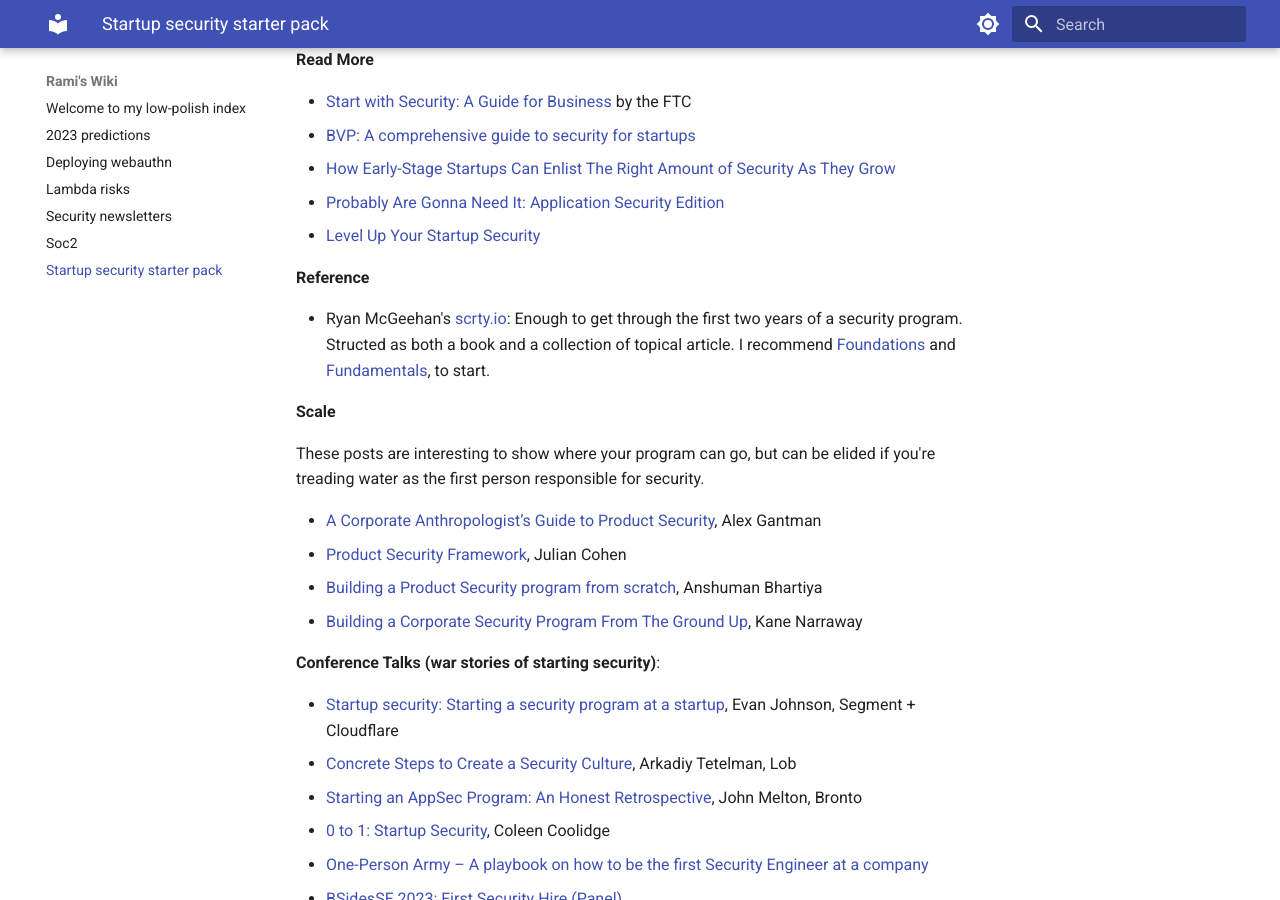
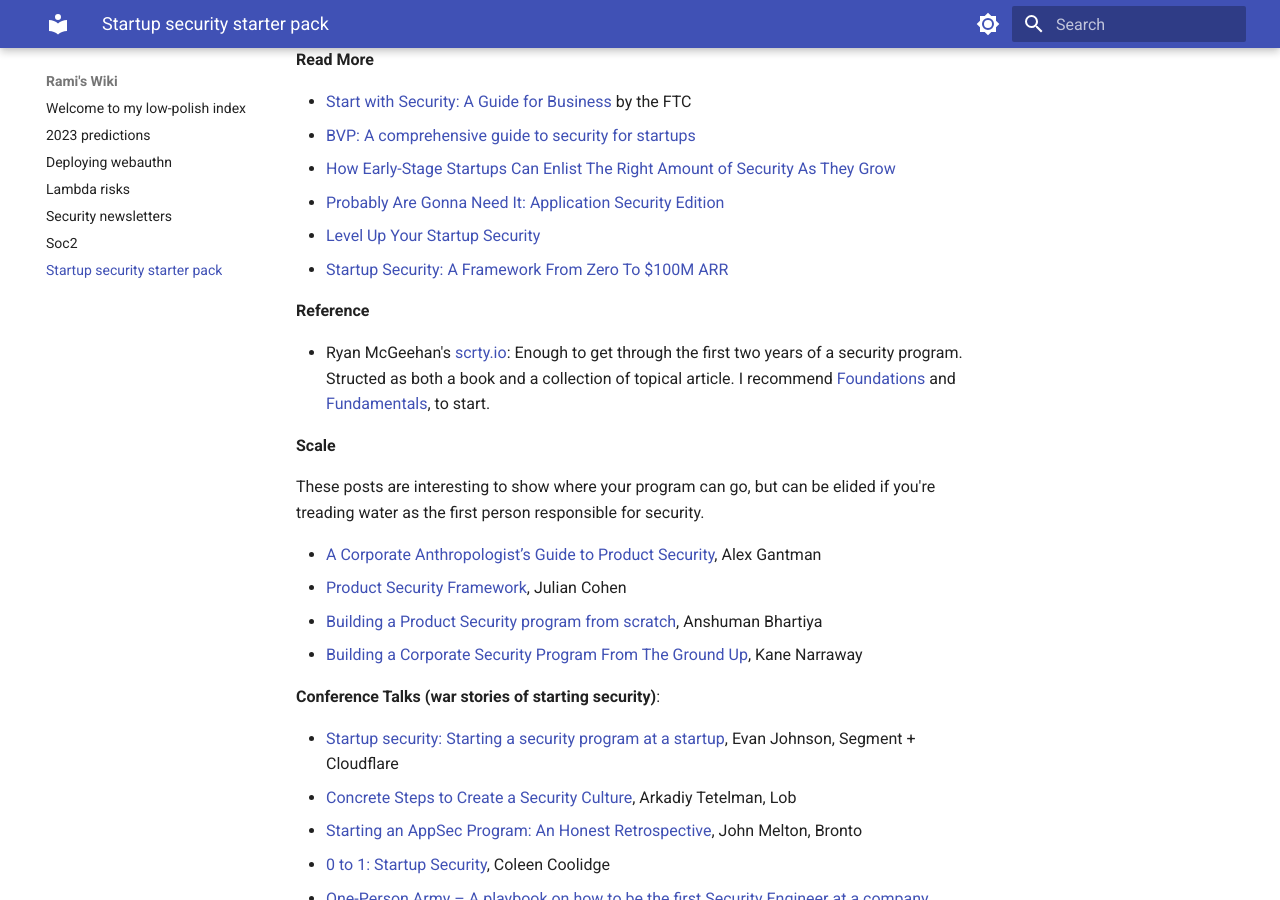
Before and after one commit to ramimac/wiki, an MkDocs documentation site: the page built from docs/startup-security-starter-pack.md, in a window 1280 px wide and 900 px high, scrolled down 545 px. Built offline with MkDocs 1.6.1 and Material for MkDocs 9.7.7, drawn with Linux system fonts in a browser that asks for light colours.

Commit message:
add tad's post

```diff
--- a/docs/startup-security-starter-pack.md
+++ b/docs/startup-security-starter-pack.md
@@ -15,6 +15,7 @@
 * [How Early-Stage Startups Can Enlist The Right Amount of Security As They Grow](https://review.firstround.com/how-early-stage-startups-can-enlist-the-right-amount-of-security-as-they-grow)
 * [Probably Are Gonna Need It: Application Security Edition](https://jacobian.org/2021/jul/8/appsec-pagnis/)
 * [Level Up Your Startup Security](https://blog.runreveal.com/startup-security-level-up/)
+* [Startup Security: A Framework From Zero To $100M ARR](https://12ft.io/proxy?&q=https%3A%2F%2Ftheporkskewer.medium.com%2Fstartup-security-a-framework-from-zero-to-100m-arr-6809e74e1b2a)
 
 **Reference**
 
```
